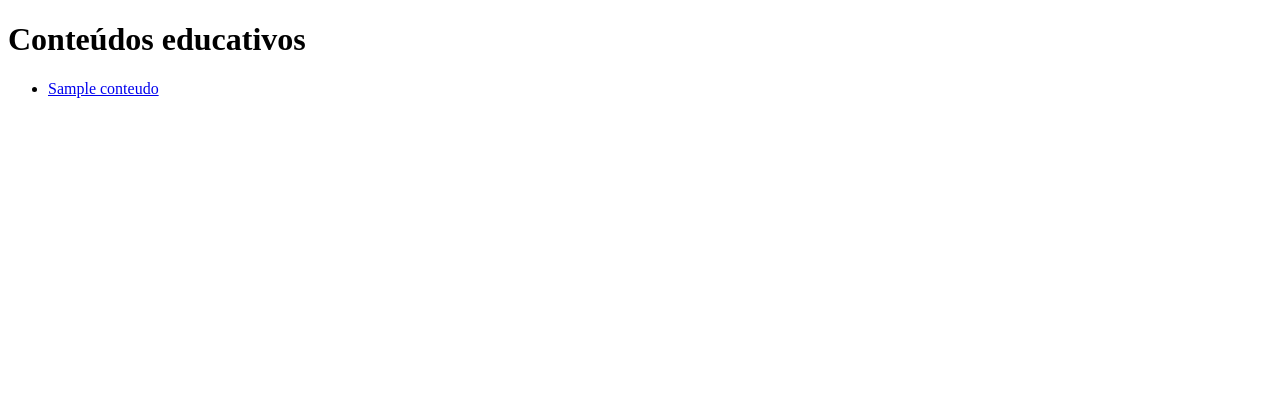
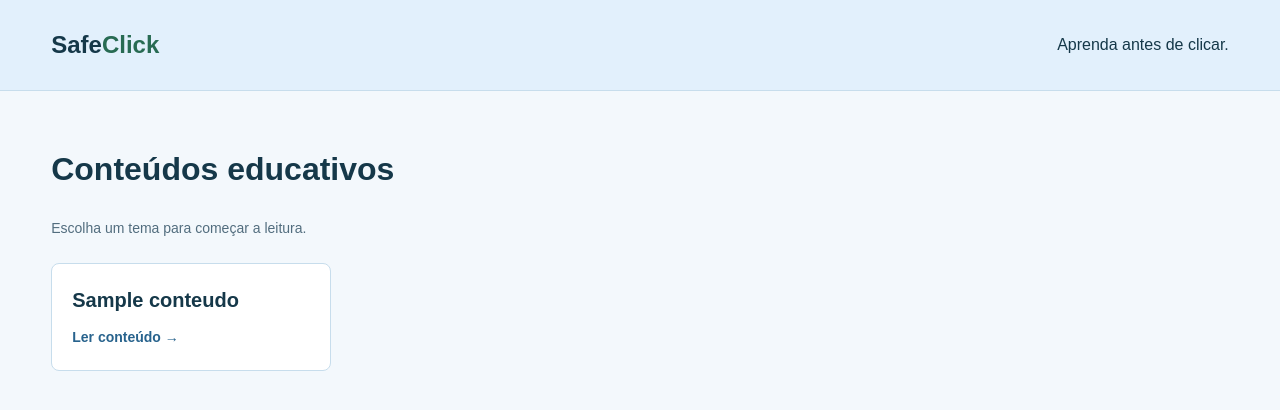
Before and after one commit to EduMafra10/SafeClick, a Flask app: template safeclick/templates/conteudos/listar.html in a window 1280 px wide. Shown: the top 410 px of the page. Run offline with Flask 3, Linux system fonts and the light colour scheme; the template is opened without the code that fills it: most values are stand-ins (such as "Sample title", 1, 10 or a date in 2020).

Commit message:
Adiciona estilo visual aos conteudos educativos

```diff
--- /dev/null
+++ b/safeclick/static/css/conteudos.css
@@ -0,0 +1,152 @@
+.conteudos-pagina{
+    margin: 0;
+    background-color: #f3f8fc;
+    color: #153849;
+    font-family: Arial, sans-serif;
+    line-height: 1.6;
+}
+
+.conteudos-pagina,
+.conteudos-pagina *{
+    box-sizing: border-box;
+}
+
+.conteudos-container{
+    width: 92%;
+    max-width: 1180px;
+    margin: 0 auto;
+}
+
+.conteudos-conteudo{
+    padding-top: 32px;
+    padding-bottom: 32px;
+}
+
+.conteudos-cabecalho{
+    background-color: #e2f0fc;
+    border-bottom: 1px solid #c7ddec;
+}
+
+.conteudos-cabecalho-interno{
+    display: flex;
+    justify-content: space-between;
+    align-items: center;
+    flex-wrap: wrap;
+    gap: 16px;
+    min-height: 84px;
+    padding-top: 16px;
+    padding-bottom: 16px;
+}
+
+.conteudos-marca{
+    margin: 0;
+    font-size: 24px;
+    font-weight: bold;
+}
+
+.conteudos-marca span{
+    color: #286b53;
+}
+
+.conteudos-instrucao{
+    margin: 0;
+    font-size: 14px;
+    color: #526d7e;
+}
+
+.conteudos-instrucao{
+    margin: 8px 0 24px;
+    color: #526d7e;
+}
+
+.conteudos-lista{
+    display: grid;
+    grid-template-columns: repeat(auto-fill, minmax(260px, 1fr));
+    gap: 20px;
+    margin-top: 24px;
+}
+
+.conteudos-card{
+    display: block;
+    background-color: #ffffff;
+    border: 1px solid #c7ddec;
+    border-radius: 8px;
+    padding: 20px;
+    text-decoration: none;
+    color: inherit;
+}
+
+.conteudos-card h2{
+    margin: 0 0 8px;
+    font-size: 20px;
+    color: #153849;
+}
+
+.conteudos-card-link{
+    font-size: 14px;
+    font-weight: bold;
+    color: #28638d;
+}
+
+.conteudos-card:hover{
+    background-color: #edf6fd;
+    border-color: #28638d;
+}
+
+.conteudos-card:focus-visible,
+.conteudos-voltar:focus-visible{
+    outline: 3px solid #28638d;
+    outline-offset: 3px;
+}
+
+.conteudos-voltar{
+    display: inline-block;
+    margin-bottom: 20px;
+    padding: 6px 14px;
+    border: 1px solid transparent;
+    border-radius: 999px;
+    color: #28638d;
+    font-weight: bold;
+    text-decoration: none;
+    transition: background-color 0.15s ease, border-color 0.15s ease;
+}
+
+.conteudos-voltar:hover{
+    background-color: #e2f0fc;
+    border-color: #c7ddec;
+}
+
+.conteudos-artigo{
+    background-color: #ffffff;
+    border: 1px solid #c7ddec;
+    border-radius: 10px;
+    padding: 32px;
+}
+
+.conteudos-corpo h3{
+    margin-top: 28px;
+    margin-bottom: 8px;
+}
+
+.conteudos-corpo p{
+    margin: 0 0 16px;
+}
+
+.conteudos-corpo ul{
+    padding-left: 20px;
+    margin: 0 0 16px;
+}
+
+.conteudos-corpo li + li{
+    margin-top: 8px;
+}
+
+.conteudos-indisponivel{
+    margin: 0;
+    padding: 16px;
+    background-color: #fff6f1;
+    color: #833d28;
+    border: 1px solid #dbb4a3;
+    border-left: 4px solid #a64f30;
+    border-radius: 8px;
+}
--- a/safeclick/templates/conteudos/listar.html
+++ b/safeclick/templates/conteudos/listar.html
@@ -4,17 +4,28 @@
     <meta charset="UTF-8">
     <meta name="viewport" content="width=device-width, initial-scale=1.0">
     <title>Conteúdos educativos | SafeClick</title>
+    <link rel="stylesheet" href="{{ url_for('static', filename='css/conteudos.css') }}">
 </head>
-<body>
-    <main>
+<body class="conteudos-pagina">
+    <header class="conteudos-cabecalho">
+        <div class="conteudos-container conteudos-cabecalho-interno">
+            <p class="conteudos-marca">Safe<span>Click</span></p>
+            <p class="conteudos-frase">Aprenda antes de clicar.</p>
+        </div>
+    </header>
+
+    <main class="conteudos-container conteudos-conteudo">
         <h1>Conteúdos educativos</h1>
-        <ul>
+        <p class="conteudos-instrucao">Escolha um tema para começar a leitura.</p>
+
+        <div class="conteudos-lista">
             {% for c in conteudos %}
-            <li>
-                <a href="{{ url_for('conteudos.detalhe', slug=c.slug) }}">{{ c.titulo }}</a>
-            </li>
+            <a class="conteudos-card" href="{{ url_for('conteudos.detalhe', slug=c.slug) }}">
+                <h2>{{ c.titulo }}</h2>
+                <span class="conteudos-card-link">Ler conteúdo →</span>
+            </a>
             {% endfor %}
-        </ul>
+        </div>
     </main>
 </body>
 </html>
```
Also changed, not shown: safeclick/templates/conteudos/detalhe.html (+16 -5 lines), safeclick/templates/conteudos/indisponivel.html (+12 -4 lines).
